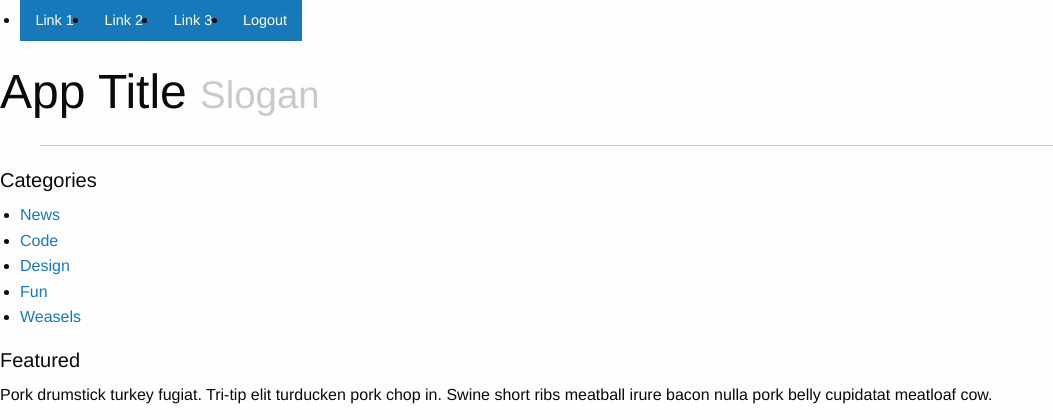
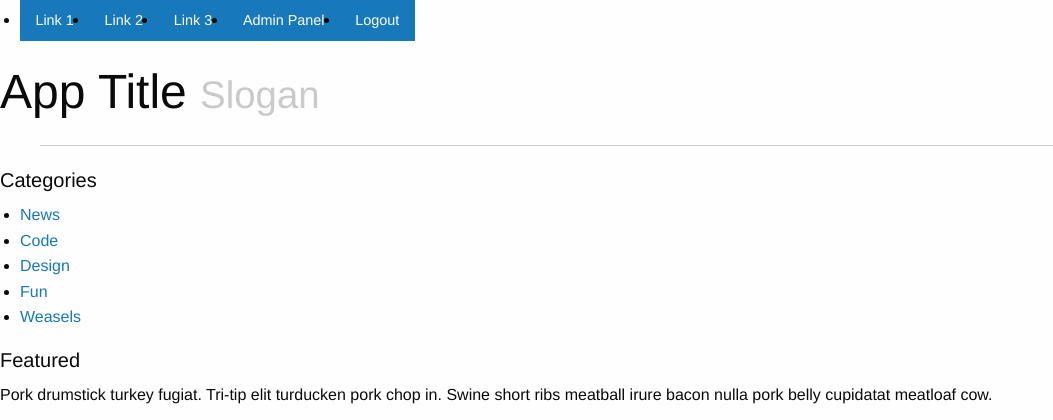
Before and after one commit to xtranophilist/ekpasal, a Django app: page / in a window 1280 px wide. Shown: the top 420 px of the page, without its empty margins (0-1053 px from the left). Run offline with Django 3.2, Linux system fonts and the light colour scheme; the visitor is signed in with stand-in values (Sample User, id 1); some libraries are stand-ins or nearby versions.

Commit message:
url and link for admin panel

```diff
--- a/app/urls.py
+++ b/app/urls.py
@@ -11,5 +11,5 @@ urlpatterns = patterns('',
                        (r'^user/', include('users.urls')),
                        # url(r'^app/', include('app.foo.urls')),
 
-                       url(r'^goms-admin/', include(admin.site.urls)),
+                       url(r'^admin/', include(admin.site.urls)),
 )
--- a/templates/base.html
+++ b/templates/base.html
@@ -32,6 +32,9 @@
                 <li><a href="#" class="button">Link 1</a></li>
                 <li><a href="#" class="button">Link 2</a></li>
                 <li><a href="#" class="button">Link 3</a></li>
+                {% if user.is_admin %}
+                    <li><a href="/admin" class="button">Admin Panel</a></li>
+                {% endif %}
 
                 {% if user.is_authenticated %}
                     <li><a href="{% url 'logout' %}" class="button">Logout</a></li>
```
